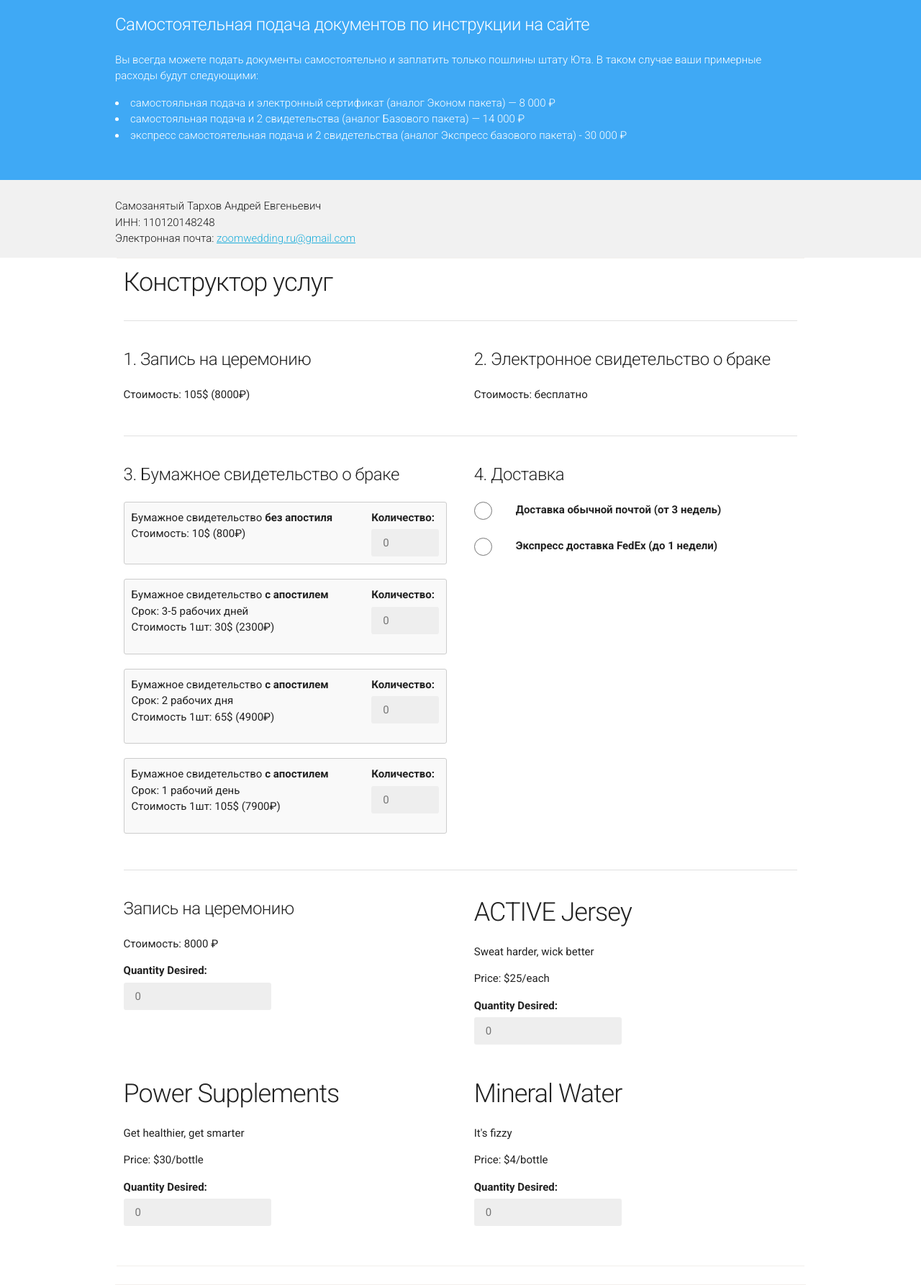
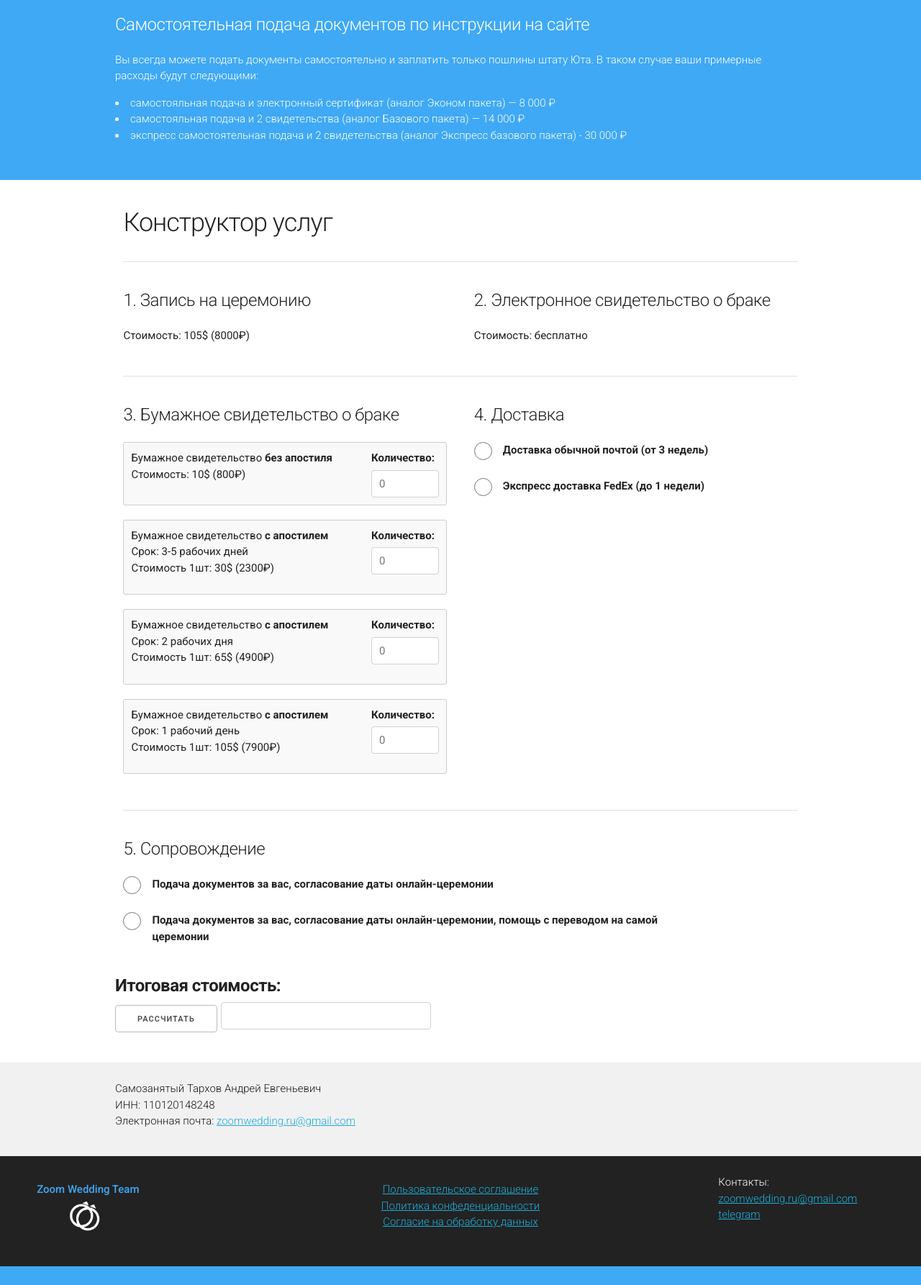
Before and after one commit to zoomwedding/zoomwedding.github.io, a PHP site: page /payment_2.html in a window 1280 px wide. Shown: the part 1010-2795 px from the top of the page at 72% size. After the commit the page ends 2769 px from the top, so only its background shows below. Run offline with PHP 8.4, Linux system fonts and the light colour scheme; some libraries are stand-ins or nearby versions.

Commit message:
design calc

```diff
--- a/css/custom.css
+++ b/css/custom.css
@@ -316,6 +316,7 @@ html, body {
 	.one.col.telegram-size {width: 80px;}
 	.ten.col.logotype-text-block {width: auto;}
 	.two.col.point-block {width: 40px;}
+	.minhr {display: none;}
 }
 
 @media (max-width: 550px) {
@@ -325,6 +326,7 @@ html, body {
 	.logotype-block-bot {text-align: center;}
 	.contacts {text-align: center; padding-top: 10px;}
 	.logotype-size-bot {margin-left: 0%;}
+	.maxhr {display: none;}
 }
 
 
@@ -384,9 +386,18 @@ html, body {
 
 .point-text-block {
 	width: auto;
+	float: initial;
 }
 
 .point-check {
     width: 25px;
     height: 25px;
 }
+
+.calculator {
+	padding-top: 30px;
+}
+
+.minstyle {
+	padding-bottom: 20px;
+}
--- a/payment_2.html
+++ b/payment_2.html
@@ -25,7 +25,7 @@
 	<link rel="stylesheet" href="css/base.css">
 	<link rel="stylesheet" href="css/custom.css">
 	<link rel="stylesheet" href="css/normalize.css">
-	<link rel="stylesheet" href="style.css">
+<!-- 	<link rel="stylesheet" href="style.css"> -->
 	<script src="https://code.jquery.com/jquery-2.2.4.min.js" integrity="sha256-BbhdlvQf/xTY9gja0Dq3HiwQF8LaCRTXxZKRutelT44=" crossorigin="anonymous"></script>
 	<script src="https://code.jquery.com/ui/1.11.4/jquery-ui.min.js" integrity="sha256-xNjb53/rY+WmG+4L6tTl9m6PpqknWZvRt0rO1SRnJzw=" crossorigin="anonymous"></script>
 	<script src="https://use.fontawesome.com/12100a7f0e.js"></script>
@@ -93,22 +93,9 @@
 		</div>
 	</div>
 
-	<div class="page-4">
-		<div class="container">
-		<div class="row">
-			<p>Самозанятый Тархов Андрей Евгеньевич
-				<br>
-					ИНН: 110120148248
-				<br>
-					Электронная почта: <a href="mailto:zoomwedding.ru@gmail.com">zoomwedding.ru@gmail.com</a>
-			</p>
-		</div>
-		</div>
-	</div>
-
 <!-- CALCULATOR CALCULATOR CALCULATOR CALCULATOR CALCULATOR -->
 
-	<div id="canvas" class="container group">
+	<div id="canvas" class="container group calculator">
 
 		<div id="primaryContent" class="group">
 
@@ -118,17 +105,19 @@
 						<hr>
 
 						<div class="row">
-							<div class="six col">
+							<div class="six col min-box">
 								<h5>1. Запись на церемонию</h5>
 								<p>Стоимость: 105$ (8000₽)</p>
+								<hr class="minhr">
 							</div>
 							<div class="six col">
 								<h5>2. Электронное свидетельство о браке</h5>
 								<p>Стоимость: бесплатно</p>
+								<hr class="minhr">
 							</div>
 						</div>
 
-						<hr>
+						<hr class="maxhr">
 
 						<div class="row">
 
@@ -182,6 +171,8 @@
 									</div>
 								</div>
 
+								<hr class="minhr">
+
 							</div>
 
 							<div class="six col">
@@ -196,7 +187,7 @@
 									</div>
 								</div>
 
-								<div class="row">
+								<div class="row method">
 									<div class="two col point-block">
 										<input type="radio" name="ship" value="ups" id="method-ups" class="point-check">
 									</div>
@@ -204,17 +195,39 @@
 										<label for="method-ups">Экспресс доставка FedEx (до 1 недели)</label>
 									</div>
 								</div>
+
+								<hr class="minhr">
+
 							</div>
 
 						</div>
 
-						<hr>
+						<hr class="maxhr">
 
+						<div class="row">
+							<h5>5. Сопровождение</h5>
 
+							<div class="row method">
+								<div class="two col point-block">
+									<input type="radio" name="sup" value="supmin" id="method-supmin" class="point-check">
+								</div>
+								<div class="ten col point-text-block">
+									<label for="method-supmin">Подача документов за вас, согласование даты онлайн-церемонии</label><br>
+								</div>
+							</div>
 
+							<div class="row method">
+								<div class="two col point-block">
+									<input type="radio" name="sup" value="supmax" id="method-supmax" class="point-check">
+								</div>
+								<div class="ten col point-text-block">
+									<label for="method-supmax">Подача документов за вас, согласование даты онлайн-церемонии, помощь с переводом на самой церемонии</label><br>
+								</div>
+							</div>
 
+						</div>
 
-					<div class="row row_p">
+<!-- 					<div class="row row_p">
 						<div class="item six col">
 							<h5>Запись на церемонию</h5>
 							<p class="info">
@@ -263,10 +276,11 @@
 							</div>
 						</div>
 
-					</div>
+					</div> -->
+
 				</fieldset>
 
-				<div id="summary">
+<!-- 				<div id="summary">
 
 					<h2>Provide the Shipping Details</h2>
 
@@ -309,22 +323,37 @@
 						<textarea id="message" name="message" rows="10" cols="2" placeholder="Any other special requests(does not affect the estimate)"></textarea>
 					</div>
 
-				</div>
+				</div> -->
 
 				<div class="group col2 calc">
-					<p> <label for="btn_estimate">Click To Estimate:</label><br>
+					<h5> <label for="btn_estimate">Итоговая стоимость:</label>
 
-						<input type="submit" value="Estimate Total" id="btn_estimate">
+						<input type="submit" value="Рассчитать" id="btn_estimate">
 						<input id="total_estimate" disabled="true" type="text" name="total" >
-					</p>
+					</h5>
 					<div id="results">
 
 					</div>
+					<br>
+
 				</div>
-
 
 			</form>
 	    </div>
+	</div>
+
+	<div class="page-4">
+		<div class="container">
+		<div class="row">
+			<p>Самозанятый Тархов Андрей Евгеньевич
+				<br>
+					ИНН: 110120148248
+				<br>
+					Электронная почта: <a href="mailto:zoomwedding.ru@gmail.com">zoomwedding.ru@gmail.com</a>
+			</p>
+			<br>
+		</div>
+		</div>
 	</div>
 
 	<div class="page-9">
```
